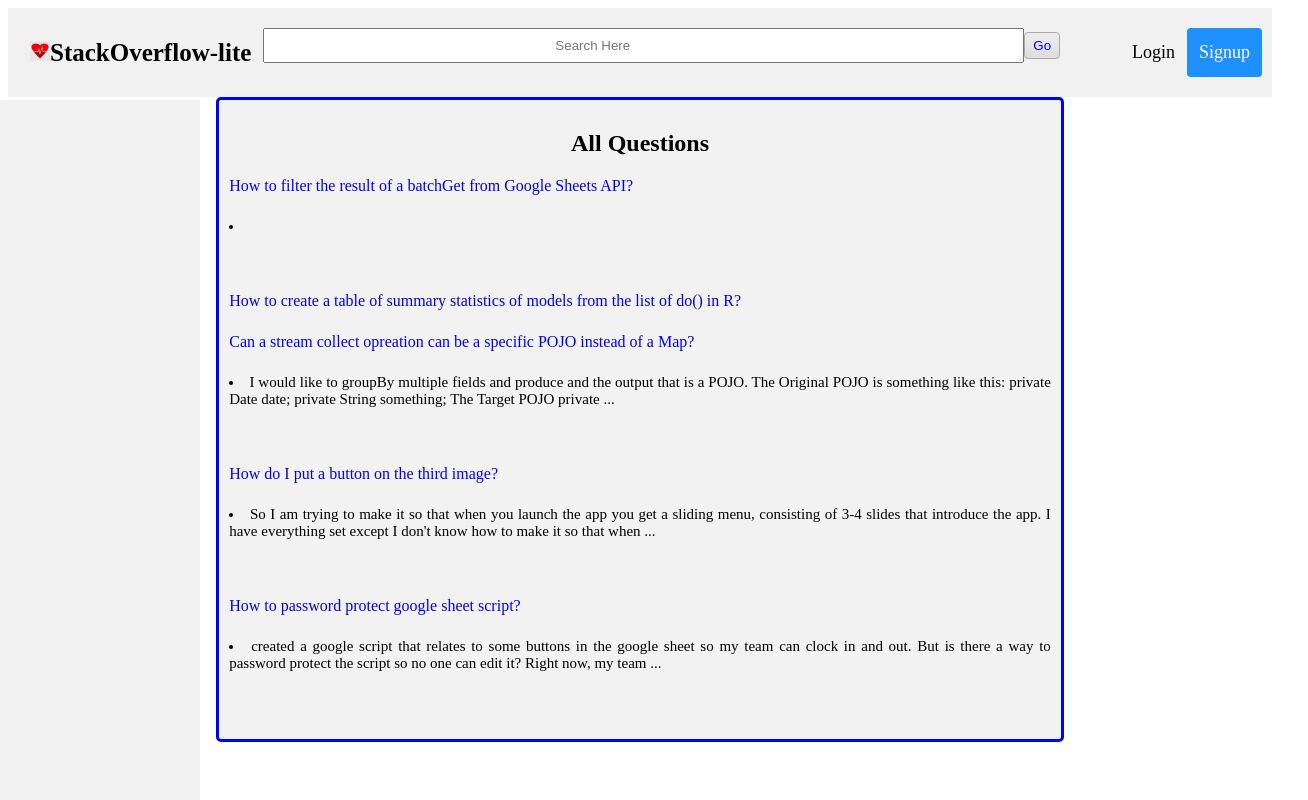
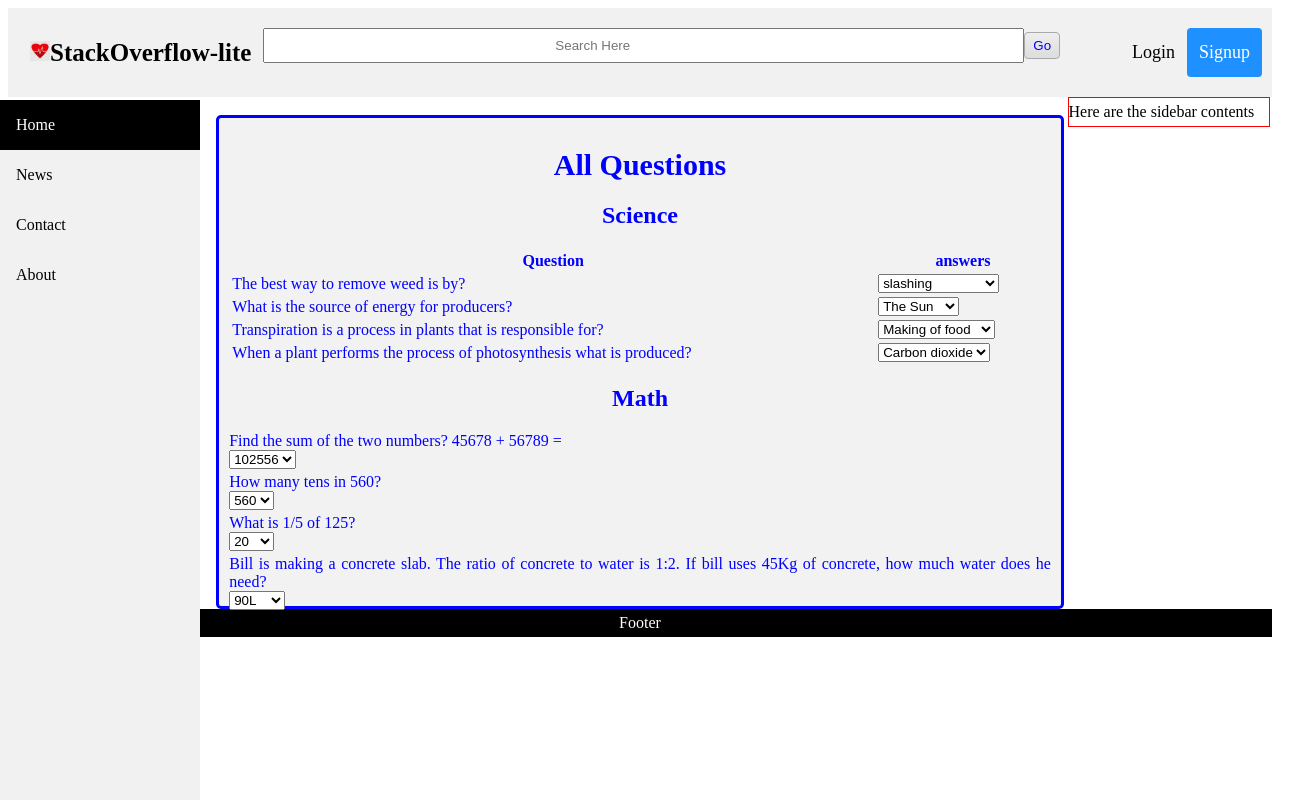
Before and after one commit to abdallahs25/StackOverflow-lite, a plain HTML site: page UI/Static/index.html in a window 1280 px wide. Shown: the top 800 px of the page, 1308 px wide, since content can reach past the window. Drawn offline with Linux system fonts and the light colour scheme; files that its build step writes are made by us from their sources; files whose address does not match are found by name.

Commit message:
add table

```diff
--- a/UI/Static/css/style.css
+++ b/UI/Static/css/style.css
@@ -1,10 +1,15 @@
 h1{
     text-align: center;
     color: blue;
+    font-size: 30px;
   }
+h3{
+  text-align: center;
+  color: black
+}
 h2{
   text-align: center;
-  color: black
+  color: blue;
 }
 body{
 
@@ -29,11 +34,7 @@ body{
     background-color: #f1f1f1;
     padding: 20px 10px;
   }
-.footer {
-    overflow: hidden;
-    background-color: black;
-    padding: 20px 10px;
-}
+
   /* Style the header links */
   .header a {
     float: left;
@@ -200,44 +201,32 @@ body{
     }
   }
    /* The side navigation menu */
-.sidebar1 {
-  margin: 0;
+
+.content1 {
+  position: relative;
+}
+#sidebar1 {
+  width: 200px;
+  margin-right: 2.5px;
+  position: absolute;
+  top: 0;
+  right: 0;
   padding: 0;
-  width: 200px;
-  background-color: #f1f1f1;
-  position:absolute;
-  height: 100%;
-
-z-index: 2; /* Stay on top */
-top: 100px; /* Stay at the top */
-left: 0;
-overflow-x: hidden; /* Disable horizontal scroll */
-
+  text-align: left;
+  border: 1px solid red;
+  float: right;
+}
+#sidebarcontents1 {
+  padding: 5px 0px 5px 0px;
 }
 
-@media screen and (max-width: 700px) {
-  .sidebar1 {
-    width: 100%;
-    height: auto;
-    position: fixed;
-    overflow: hidden;
-    float: right;
-    text-align: justify;
-    float: none;
-  }
-
-  div.content {margin-right: 0;}
+.footer {
+  background-color:black;
+  color:white;
+  clear:both;
+  text-align:center;
+ padding:5px;
 }
-
-
-  .footer {
-    position: absolute;
-    bottom: -100%;
-    width: 100%;
-    /* Set the fixed height of the footer here */
-    height: 60px;
-    background-color: #f5f5f5;
-  }
   .container1{
     border-radius: 5px;
     background-color: black;
--- a/UI/Static/index.html
+++ b/UI/Static/index.html
@@ -32,53 +32,116 @@
             <a href="#contact">Contact</a>
             <a href="#about">About</a>
           </div>
-          <div class="sidebar1">
-            <div class="content">
-              <p>
-                I love Math very much.
-              </p>
+          <div class="content1">
+              <div>Here comes my content</div>
+
+              <div id="sidebar1">
+                <div id="sidebarcontents1">Here are the sidebar contents</div>
+              </div>
             </div>
 
-          </div>
+
+
     <div class="body">
       <div class="container">
-        <h2>
+        <h1>
             All Questions
-        </h2>
-<p>
-  How to filter the result of a batchGet from Google Sheets API?<br>
-   <li>
+        </h1>
 
-   </li>
-</p>
-<p>
-    How to create a table of summary statistics of models from the list of do() in R?
-</p>
-<p>
-    Can a stream collect opreation can be a specific POJO instead of a Map?
-    <li>
-        I would like to groupBy multiple fields and produce and the output that is a POJO. The Original POJO is something like this: private Date date; private String something; The Target POJO private ...
-    </li>
-</p>
-<p>
-    How do I put a button on the third image?
-<li>
-    So I am trying to make it so that when you launch the app you get a sliding menu, consisting of 3-4 slides that introduce the app. I have everything set except I don't know how to make it so that when ...
 
-</li>
-</p>
-<p>
-    How to password protect google sheet script?
-    <li>
-        created a google script that relates to some buttons in the google sheet so my team can clock in and out. But is there a way to password protect the script so no one can edit it? Right now, my team ...
-    </li>
-</p>
+
+<h2>Science</h2>
+  <table style="width:100%">
+      <tr>
+          <th>Question</th>
+          <th>answers</th>
+
+        </tr>
+        <tr>
+      <td>The best way to remove weed is by?</td>
+      <td><select>
+          <option value="slashing">slashing</option>
+          <option value="moulding">moulding</option>
+          <option value="using chemical">using chemical</option>
+          <option value="digging them out">digging them out</option>
+        </select></td>
+      </tr>
+
+      <tr>
+      <td>What is the source of energy for producers?</td>
+      <td> <select><option value="The Sun">The Sun</option>
+          <option value="The Wind">The Wind</option>
+          <option value="The Earth">The Earth</option>
+          <option value="water">water</option>
+        </select></td></tr>
+
+
+    <tr>
+
+    <td>Transpiration is a process in plants that is responsible for?</td>
+    <td> <select>
+          <option value="Making of food">Making of food</option>
+          <option value="Making of water">Making of water</option>
+          <option value="loosing  food">loosing food</option>
+          <option value="loosing water">loosing water</option>
+        </select></td>
+  </tr>
+  <tr>
+    <td>When a plant performs the process of photosynthesis what is produced?</td>
+    <td> <select>
+          <option value="Carbon dioxide">Carbon dioxide</option>
+          <option value="Nitrogen">Nitrogen</option>
+          <option value="Oxygen">Oxygen</option>
+          <option value="Green pigment">Green pigment</option>
+        </select></td></tr>
+    </table>
+
+
+<h2>Math</h2>
+
+      <p>Find the sum of the two numbers? 45678 + 56789 = <br>
+      <select>
+          <option value="102556">102556</option>
+          <option value="107657">107657</option>
+          <option value="105789">105789</option>
+          <option value="102467">102467</option>
+        </select></p>
+
+
+
+      <p>How many tens in 560?<br>
+       <select><option value="560">560</option>
+          <option value="56">56</option>
+          <option value="5.6">5.6</option>
+          <option value="28">28</option>
+        </select></p>
+
+
+
+
+    <p>What is 1/5 of 125?<br>
+      <select>
+          <option value="20">20</option>
+          <option value="100">100</option>
+          <option value="50">50</option>
+          <option value="25">25</option>
+        </select></p>
+
+   <p>
+      Bill is making a concrete slab. The ratio of concrete to water is 1:2. If bill uses 45Kg of concrete, how much water does he need?
+      <br>
+      <select>
+          <option value="90">90L</option>
+          <option value="45">45L</option>
+          <option value="19">19L</option>
+          <option value="22.5">22.5L</option>
+        </select></p>
+
+
+</div>
+
       </div>
     </div>
-    <footer class="footer">
-        <div class="container1">
-          ...
-        </div>
-      </footer>
+    <div class="footer">Footer</div>
     </body>
  </html>
```
